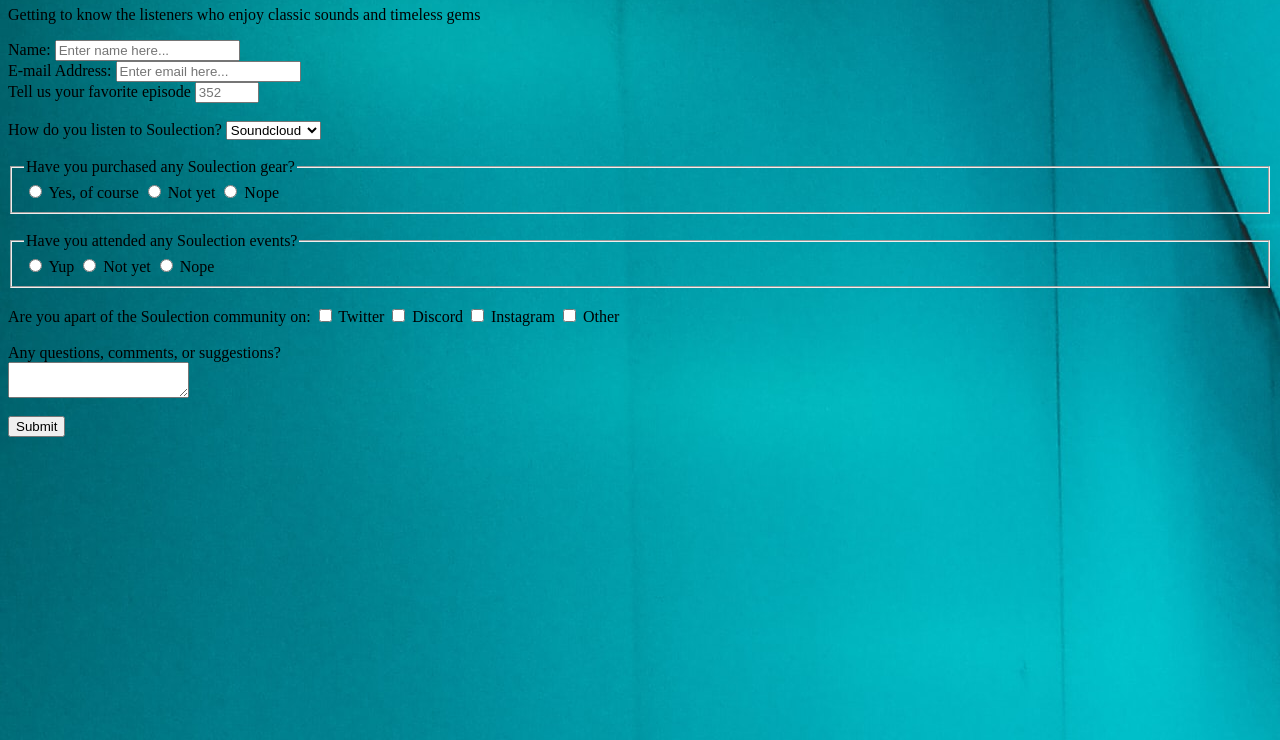
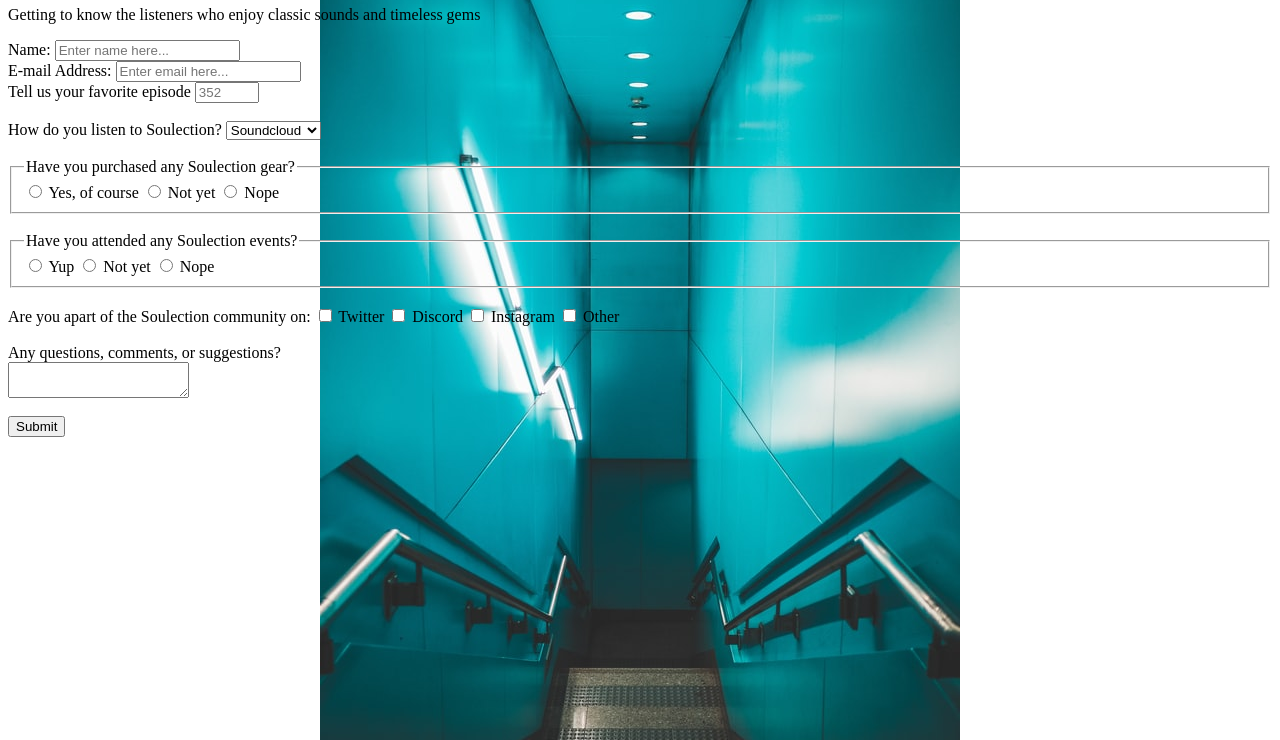
Before and after one commit to ca-s92/fcc-survey, a plain HTML site: page index.html in a window 1280 px wide. Shown: the part 60-800 px from the top of the page. Drawn offline with Linux system fonts and the light colour scheme.

Commit message:
using the smaller image and now centered in page, not sure if it will scroll or if its fixed

```diff
--- a/style.css
+++ b/style.css
@@ -1,5 +1,6 @@
   body {
-    background-image: url("/jimmy-chang-unsplash-staircase.jpg");
+    background-image: url("/jimmy-chang-unsplash-staircasesml.jpg");
     background-repeat: no-repeat;
     background-attachment: fixed;
+    background-position: top;
   }
```
